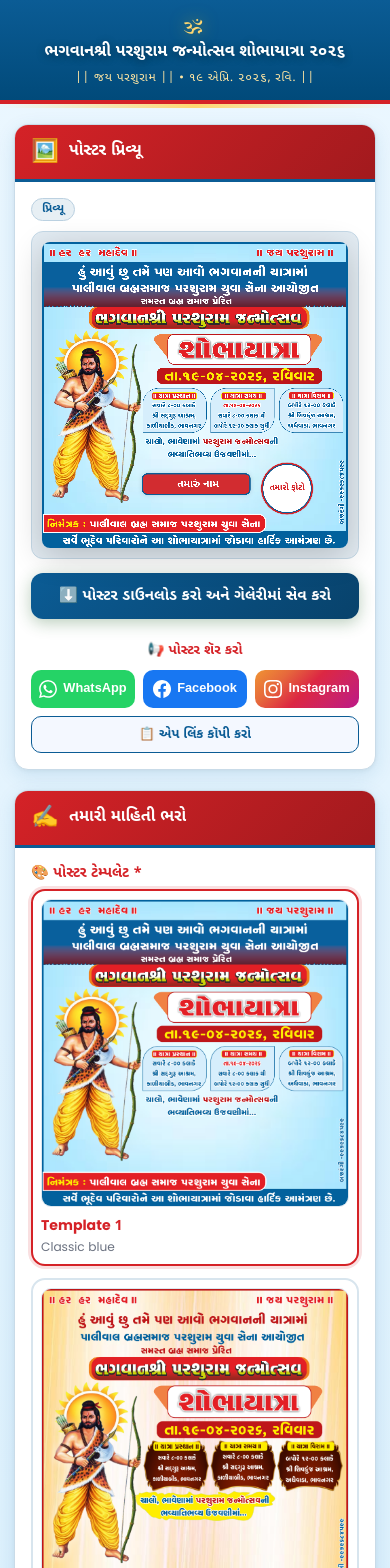
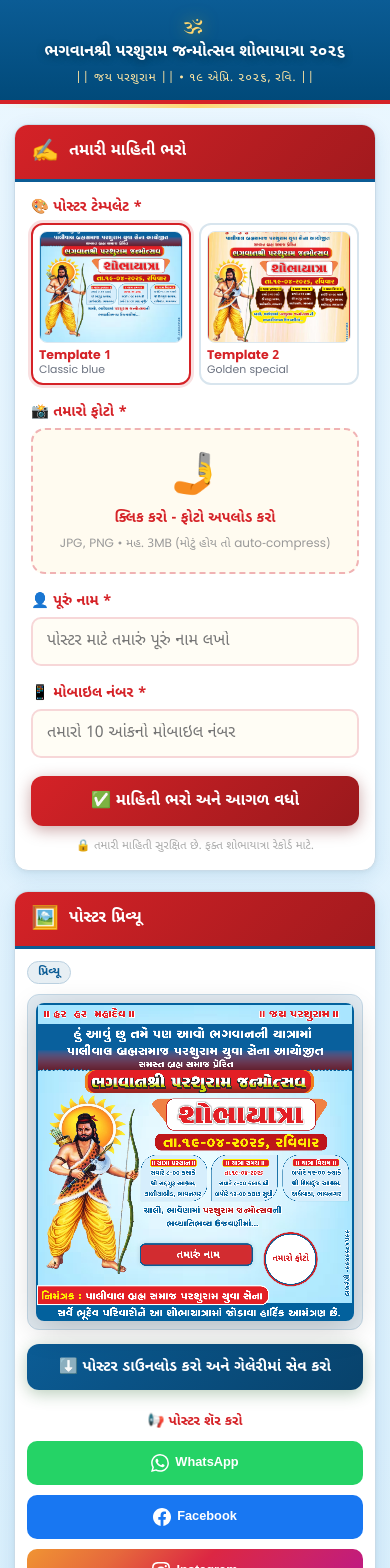
Before and after one commit to AVRTechnology/create-template, a Next.js app: page / in a window 390 px wide. Shown: the top 1568 px of the page. Built offline with nearby package versions, Linux system fonts and the light colour scheme.

Commit message:
update template with image

```diff
--- a/src/app/globals.css
+++ b/src/app/globals.css
@@ -82,6 +82,15 @@ html, body {
     align-items: start;
     padding: 28px 24px 60px;
   }
+
+  /* DOM: form then preview; visually keep preview left, form right */
+  .card-preview {
+    order: 1;
+  }
+
+  .form-card-wrap {
+    order: 2;
+  }
 }
 
 /* ── CARD BASE ── */
@@ -149,6 +158,16 @@ html, body {
   border: 1px solid color-mix(in srgb, var(--template-secondary) 24%, white);
 }
 
+@media (max-width: 767px) {
+  .preview-canvas-wrap {
+    padding: 8px;
+  }
+
+  .card-preview .card-body {
+    padding: 12px;
+  }
+}
+
 .preview-canvas-wrap canvas {
   max-width: 100%;
   height: auto;
@@ -197,22 +216,17 @@ html, body {
 
 .template-grid {
   display: grid;
-  grid-template-columns: repeat(3, minmax(0, 1fr));
-  gap: 12px;
-}
-
-@media (max-width: 700px) {
-  .template-grid {
-    grid-template-columns: 1fr;
-  }
+  grid-template-columns: repeat(2, minmax(0, 1fr));
+  gap: 8px;
+  align-items: stretch;
 }
 
 .template-option {
   position: relative;
   display: block;
   border: 2px solid color-mix(in srgb, var(--template-secondary) 16%, white);
-  border-radius: 14px;
-  padding: 8px;
+  border-radius: 12px;
+  padding: 6px;
   background: white;
   cursor: pointer;
   transition: transform 0.15s ease, box-shadow 0.15s ease, border-color 0.15s ease;
@@ -234,31 +248,40 @@ html, body {
   box-shadow: 0 0 0 3px color-mix(in srgb, var(--template-primary) 14%, white);
 }
 
+/* Compact thumbnails — side by side, similar visual weight to the live preview strip */
 .template-option-image {
   width: 100%;
-  aspect-ratio: 1;
+  height: 112px;
   object-fit: cover;
   display: block;
-  border-radius: 10px;
+  border-radius: 8px;
   border: 1px solid color-mix(in srgb, var(--template-secondary) 14%, white);
+}
+
+@media (min-width: 768px) {
+  .template-option-image {
+    height: 132px;
+  }
 }
 
 .template-option-meta {
   display: flex;
   flex-direction: column;
-  gap: 2px;
-  margin-top: 8px;
+  gap: 0;
+  margin-top: 6px;
 }
 
 .template-option-title {
   color: var(--template-primary);
   font-weight: 700;
-  font-size: 0.88rem;
+  font-size: 0.78rem;
+  line-height: 1.2;
 }
 
 .template-option-subtitle {
   color: #6B7280;
-  font-size: 0.76rem;
+  font-size: 0.68rem;
+  line-height: 1.2;
 }
 
 /* Selfie Upload */
@@ -422,6 +445,19 @@ html, body {
   transition: transform 0.15s, opacity 0.15s;
 }
 
+@media (max-width: 767px) {
+  .share-grid {
+    grid-template-columns: 1fr;
+    gap: 10px;
+  }
+
+  .share-btn {
+    width: 100%;
+    min-height: 44px;
+    padding: 12px 14px;
+  }
+}
+
 .share-btn:hover {
   transform: translateY(-2px);
   opacity: 0.92;
--- a/src/app/page.tsx
+++ b/src/app/page.tsx
@@ -136,43 +136,10 @@ export default function Home() {
         <p className="header-sub">|| જય પરશુરામ || • ૧૯ એપ્રિ. ૨૦૨૬, રવિ. ||</p>
       </header>
 
-      {/* Main - Preview card FIRST, Form card SECOND */}
+      {/* Main: form first on mobile; desktop grid order keeps preview left */}
       <main className="page-wrapper">
 
-        {/* ─── CARD 1: LIVE POSTER PREVIEW ─── */}
-        <div className="card">
-          <div className="card-header">
-            <span className="card-header-icon">🖼️</span>
-            <span className="card-header-title">પોસ્ટર પ્રિવ્યૂ</span>
-          </div>
-          <div className="card-body">
-            <div className="live-badge">પ્રિવ્યૂ</div>
-            <div className="preview-canvas-wrap">
-              <PosterCanvas
-                templateId={templateId}
-                name={name}
-                selfieUrl={selfiePreview || ''}
-                onReady={setPosterDataUrl}
-              />
-            </div>
-
-            {/* Download + Share always visible when poster has data */}
-            {posterDataUrl && (
-              <div className="preview-actions">
-                <a
-                  href={posterDataUrl}
-                  download={`parshuram-shobhayatra-${(name || 'poster').replace(/\s+/g, '-')}.png`}
-                  className="btn-download"
-                >
-                  ⬇️ પોસ્ટર ડાઉનલોડ કરો અને ગેલેરીમાં સેવ કરો
-                </a>
-                <ShareButtons name={name} posterDataUrl={posterDataUrl} />
-              </div>
-            )}
-          </div>
-        </div>
-
-        {/* ─── CARD 2: INPUT FORM ─── */}
+        {/* ─── CARD 1: INPUT FORM ─── */}
         <div className="card form-card-wrap">
           <div className="card-header">
             <span className="card-header-icon">✍️</span>
@@ -279,6 +246,38 @@ export default function Home() {
             </p>
           </div>
         </div>
+
+        {/* ─── CARD 2: POSTER PREVIEW ─── */}
+        <div className="card card-preview">
+          <div className="card-header">
+            <span className="card-header-icon">🖼️</span>
+            <span className="card-header-title">પોસ્ટર પ્રિવ્યૂ</span>
+          </div>
+          <div className="card-body">
+            <div className="live-badge">પ્રિવ્યૂ</div>
+            <div className="preview-canvas-wrap">
+              <PosterCanvas
+                templateId={templateId}
+                name={name}
+                selfieUrl={selfiePreview || ''}
+                onReady={setPosterDataUrl}
+              />
+            </div>
+
+            {posterDataUrl && (
+              <div className="preview-actions">
+                <a
+                  href={posterDataUrl}
+                  download={`parshuram-shobhayatra-${(name || 'poster').replace(/\s+/g, '-')}.png`}
+                  className="btn-download"
+                >
+                  ⬇️ પોસ્ટર ડાઉનલોડ કરો અને ગેલેરીમાં સેવ કરો
+                </a>
+                <ShareButtons name={name} posterDataUrl={posterDataUrl} />
+              </div>
+            )}
+          </div>
+        </div>
       </main>
 
       <footer className="app-footer">
```
